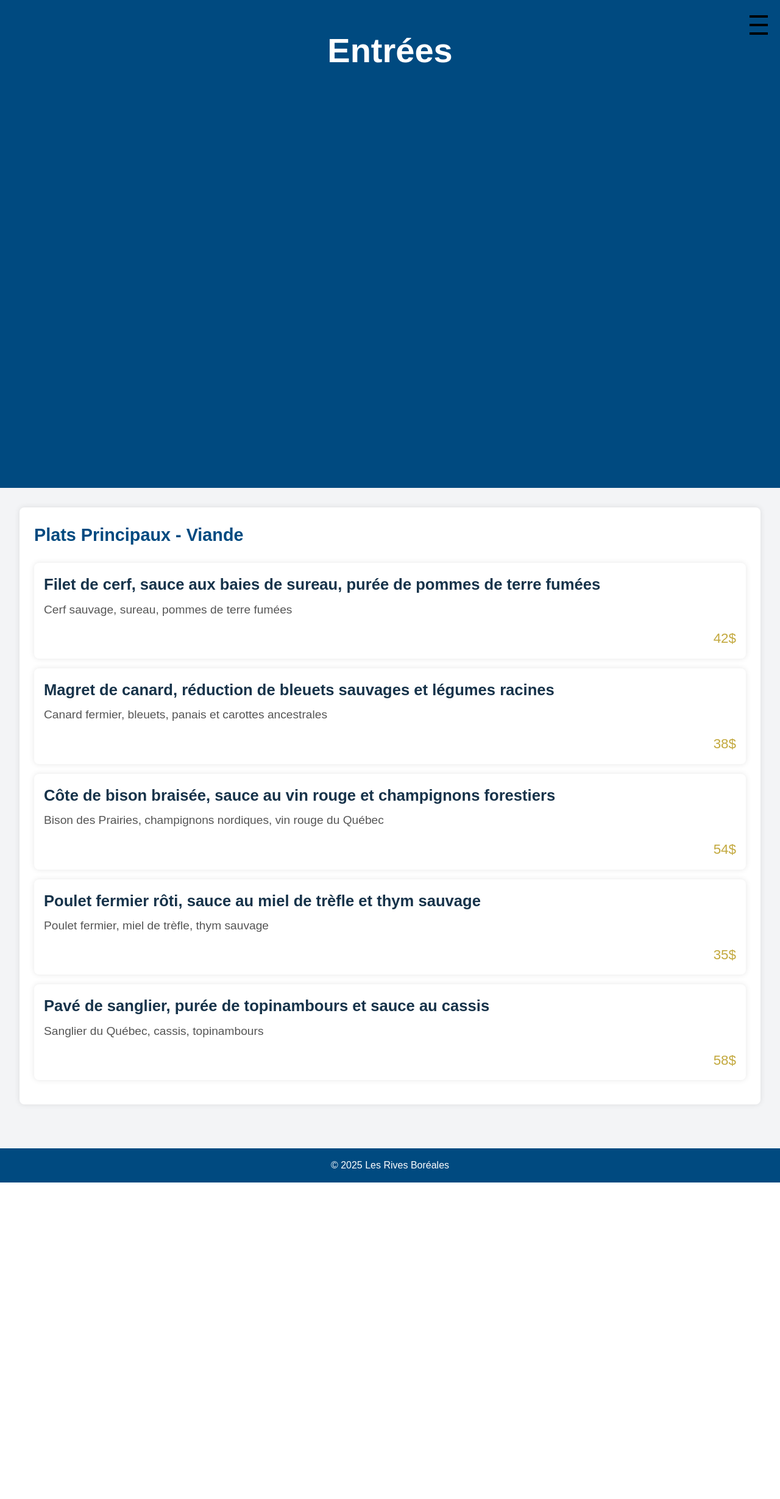
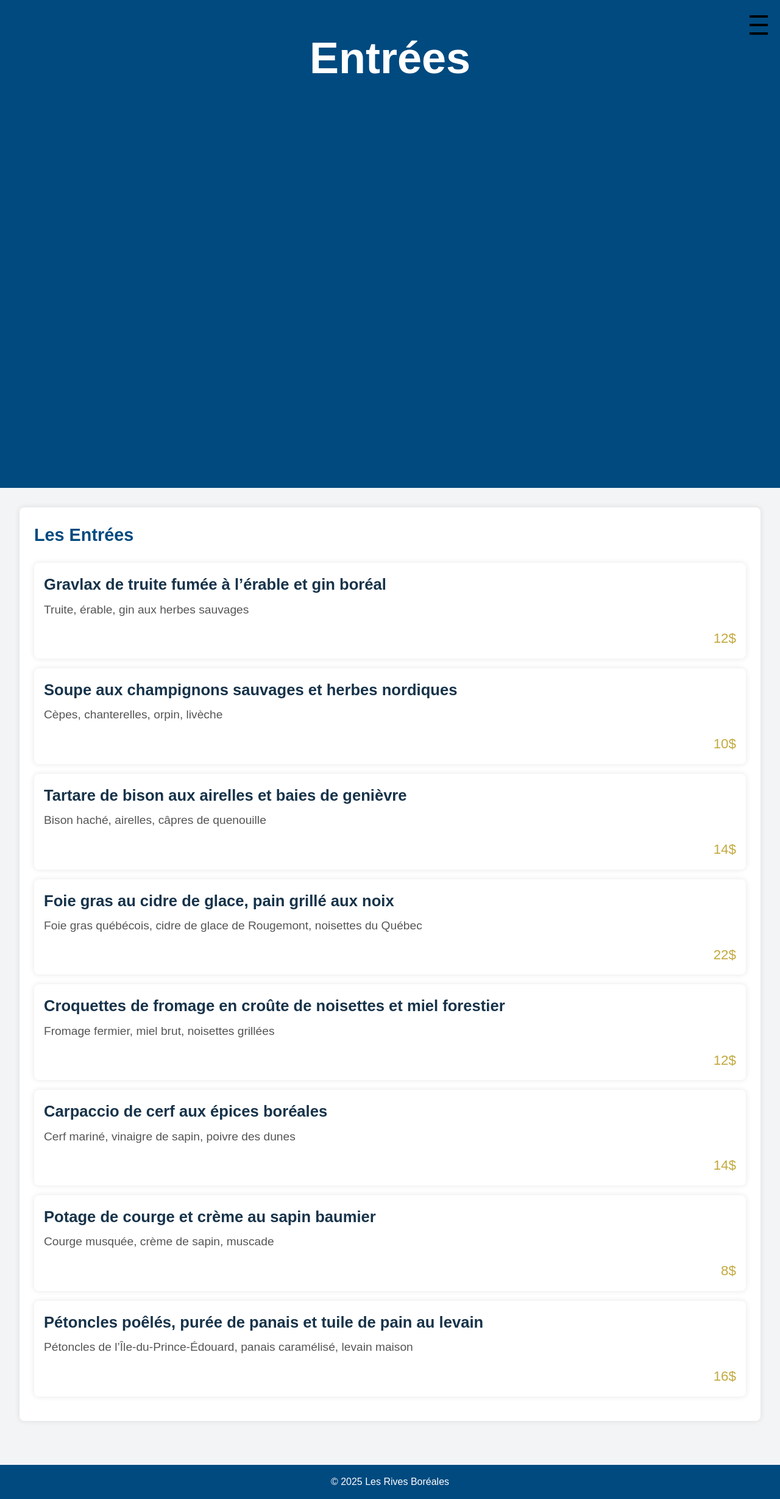
Before and after one commit to CocoriPouiche/RABT1524528_LAFM2113638_WEB4, a PHP site: page /Entrees.html in a window 1280 px wide. Shown: the whole page at 61% size. Before the commit the page ends 1939 px from the top, so only its background shows below. Run offline with PHP 8.4, Linux system fonts and the light colour scheme.

Commit message:
organisation et modification entrées

```diff
--- a/Entrees.html
+++ b/Entrees.html
@@ -7,7 +7,7 @@
     <title>Les Rives Boréales - Entrées</title>
 </head>
 <body>
-    <header class="Header-principaux">
+    <header class="header-entrees">
 
         <div class="header-container">
             <div class="menu-toggle">
@@ -17,43 +17,62 @@
             </div>
         </div>
 
-        <h1>Entrées</h1>
+        <h1 class="t-entrees">Entrées</h1>
+
     </header>
 
     <main class="Main-principaux">
 
         <section class="section-plats">
 
-            <h2 class="section-title">Plats Principaux - Viande</h2>
+            <h2 class="section-title">Les Entrées</h2>
 
             <div class="plat-item">
-                <h3 class="plat-name">Filet de cerf, sauce aux baies de sureau, purée de pommes de terre fumées</h3>
-                <p class="plat-description">Cerf sauvage, sureau, pommes de terre fumées</p>
-                <p class="plat-price">42$</p>
+                <h3 class="plat-name">Gravlax de truite fumée à l’érable et gin boréal</h3>
+                <p class="plat-description">Truite, érable, gin aux herbes sauvages</p>
+                <p class="plat-price">12$</p>
             </div>
 
             <div class="plat-item">
-                <h3 class="plat-name">Magret de canard, réduction de bleuets sauvages et légumes racines</h3>
-                <p class="plat-description">Canard fermier, bleuets, panais et carottes ancestrales</p>
-                <p class="plat-price">38$</p>
+                <h3 class="plat-name">Soupe aux champignons sauvages et herbes nordiques</h3>
+                <p class="plat-description">Cèpes, chanterelles, orpin, livèche</p>
+                <p class="plat-price">10$</p>
             </div>
 
             <div class="plat-item">
-                <h3 class="plat-name">Côte de bison braisée, sauce au vin rouge et champignons forestiers</h3>
-                <p class="plat-description">Bison des Prairies, champignons nordiques, vin rouge du Québec</p>
-                <p class="plat-price">54$</p>
+                <h3 class="plat-name">Tartare de bison aux airelles et baies de genièvre</h3>
+                <p class="plat-description">Bison haché, airelles, câpres de quenouille</p>
+                <p class="plat-price">14$</p>
             </div>
 
             <div class="plat-item">
-                <h3 class="plat-name">Poulet fermier rôti, sauce au miel de trèfle et thym sauvage</h3>
-                <p class="plat-description">Poulet fermier, miel de trèfle, thym sauvage</p>
-                <p class="plat-price">35$</p>
+                <h3 class="plat-name">Foie gras au cidre de glace, pain grillé aux noix</h3>
+                <p class="plat-description">Foie gras québécois, cidre de glace de Rougemont, noisettes du Québec</p>
+                <p class="plat-price">22$</p>
             </div>
 
             <div class="plat-item">
-                <h3 class="plat-name">Pavé de sanglier, purée de topinambours et sauce au cassis</h3>
-                <p class="plat-description">Sanglier du Québec, cassis, topinambours</p>
-                <p class="plat-price">58$</p>
+                <h3 class="plat-name">Croquettes de fromage en croûte de noisettes et miel forestier</h3>
+                <p class="plat-description">Fromage fermier, miel brut, noisettes grillées</p>
+                <p class="plat-price">12$</p>
+            </div>
+
+            <div class="plat-item">
+                <h3 class="plat-name">Carpaccio de cerf aux épices boréales</h3>
+                <p class="plat-description">Cerf mariné, vinaigre de sapin, poivre des dunes</p>
+                <p class="plat-price">14$</p>
+            </div>
+
+            <div class="plat-item">
+                <h3 class="plat-name">Potage de courge et crème au sapin baumier</h3>
+                <p class="plat-description">Courge musquée, crème de sapin, muscade</p>
+                <p class="plat-price">8$</p>
+            </div>
+
+            <div class="plat-item">
+                <h3 class="plat-name">Pétoncles poêlés, purée de panais et tuile de pain au levain</h3>
+                <p class="plat-description">Pétoncles de l’Île-du-Prince-Édouard, panais caramélisé, levain maison</p>
+                <p class="plat-price">16$</p>
             </div>
 
         </section>
--- a/css/_composant/section-entrees.css
+++ b/css/_composant/section-entrees.css
@@ -8,20 +8,20 @@ body {
     background-color: #f3f4f6;
 }
 
-/* En-tête des plats principaux */
-.Header-principaux {
+/* En-tête des entrées */
+.header-entrees {
     background-color: #004A80;
     padding: 1rem;
     text-align: center;
     color: white;
 }
 
-.t-principeaux {
+.t-entrees {
     margin: 0;
     font-size: 4.5rem;
 }
 
-/* Main section pour les plats principaux */
+/* Main section pour les entrées */
 .Main-principaux {
     padding: 2rem;
     display: flex;
```
